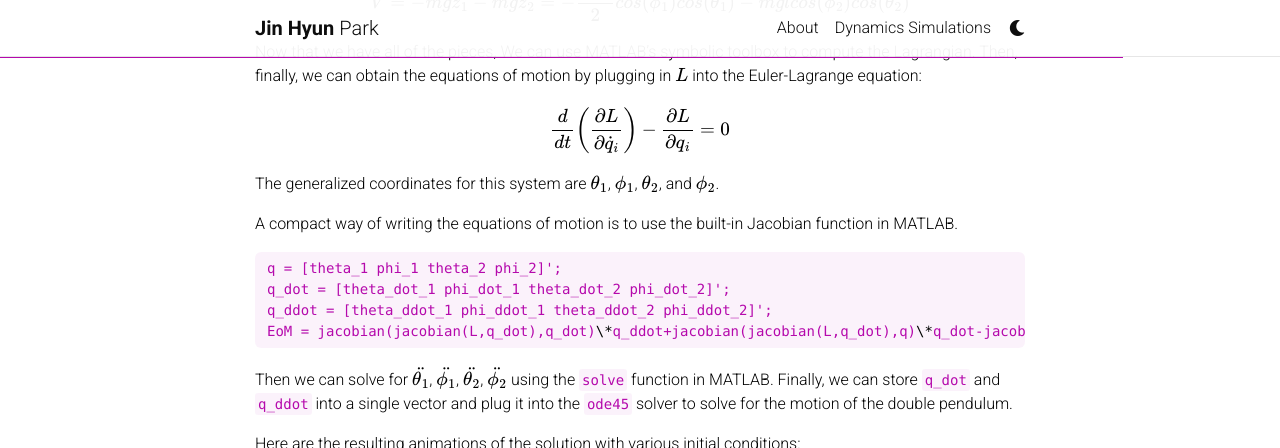
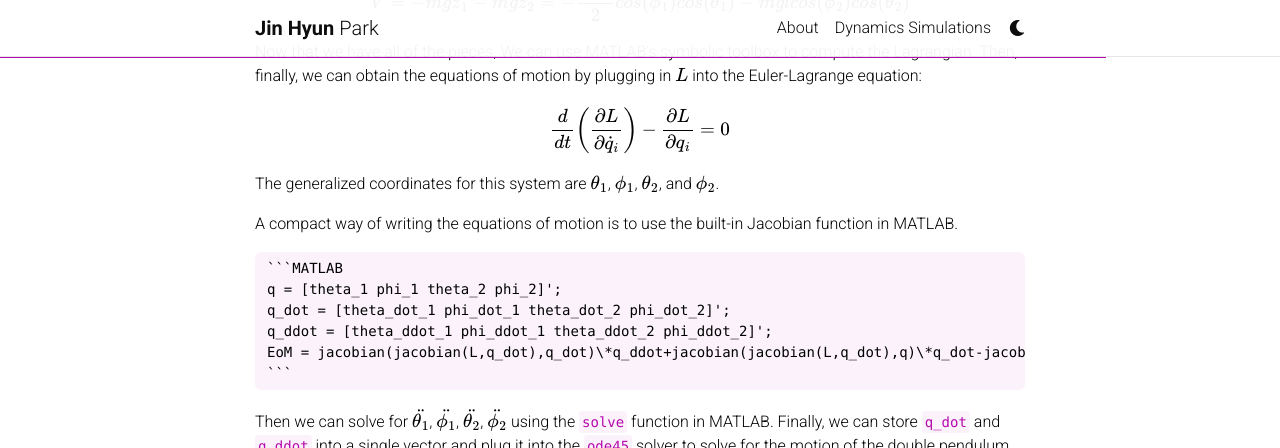
Before and after one commit to jinhyunpark2459/jinhyunpark2459.github.io, a Jekyll site: the page built from _projects/double_pendulum.md, in a window 1280 px wide and 900 px high, scrolled down 2418 px, cut to the strip 0-448 px from the top of the window. Built offline with Jekyll 4.4.1, drawn with Linux system fonts in a browser that asks for light colours; full-size pictures stand in for the smaller copies a plugin makes; comment, search, counter and statistics services are not loaded; a style sheet for code colours, icons or effects is not loaded.

Commit message:
Update double_pendulum.md

`````diff
--- a/_projects/double_pendulum.md
+++ b/_projects/double_pendulum.md
@@ -109,10 +109,12 @@
 A compact way of writing the equations of motion is to use the built-in Jacobian function in MATLAB.
 
 ````markdown
+```MATLAB
 q = [theta_1 phi_1 theta_2 phi_2]';
 q_dot = [theta_dot_1 phi_dot_1 theta_dot_2 phi_dot_2]';
 q_ddot = [theta_ddot_1 phi_ddot_1 theta_ddot_2 phi_ddot_2]';
 EoM = jacobian(jacobian(L,q_dot),q_dot)\*q_ddot+jacobian(jacobian(L,q_dot),q)\*q_dot-jacobian(L,q)' == 0;
+```
 ````
 
 Then we can solve for $$\ddot{\theta_1}$$, $$\ddot{\phi_1}$$, $$\ddot{\theta_2}$$, $$\ddot{\phi_2}$$ using the `solve` function in MATLAB. Finally, we can store `q_dot` and `q_ddot` into a single vector and plug it into the `ode45` solver to solve for the motion of the double pendulum.
`````
